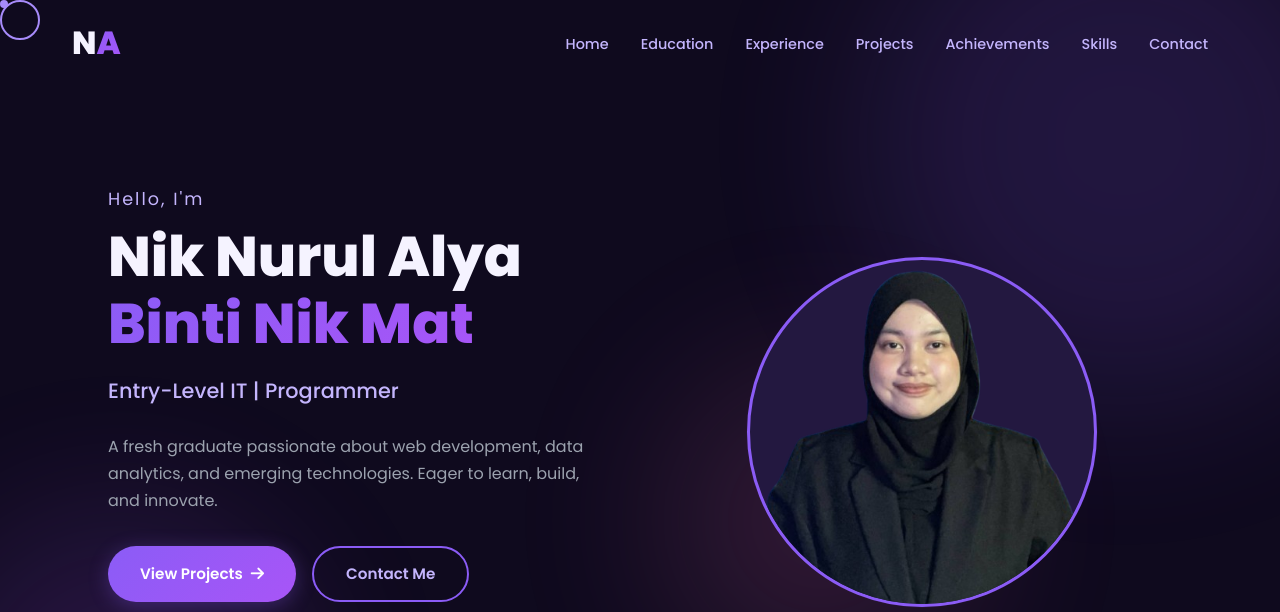
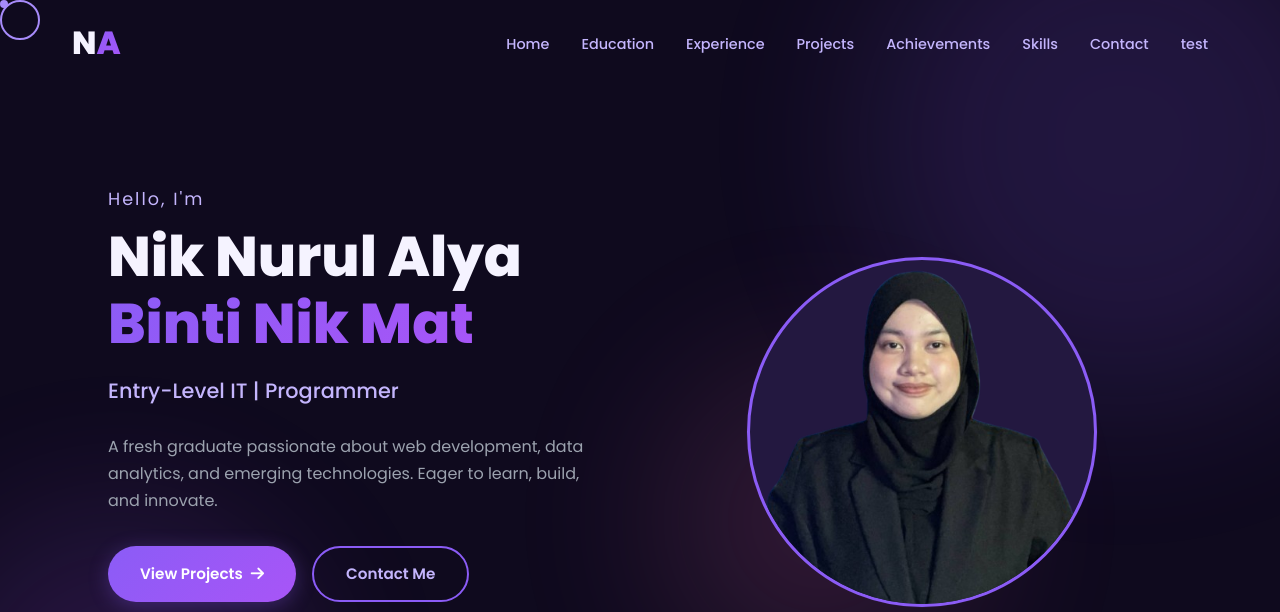
Before and after one commit to nickyalya/myportfolio, a plain HTML site: page index.html in a window 1280 px wide. Shown: the top 612 px of the page. Drawn offline with Linux system fonts and the light colour scheme.

Commit message:
add menu for testing2

```diff
--- a/index.html
+++ b/index.html
@@ -24,6 +24,7 @@
         <li><a href="achievements.html" class="nav-link">Achievements</a></li>
         <li><a href="skills.html" class="nav-link">Skills</a></li>
         <li><a href="more.html" class="nav-link">Contact</a></li>
+        <li><a href="more.html" class="nav-link">test</a></li>
       </ul>
       <div class="nav-toggle">
         <span></span><span></span><span></span>
```
